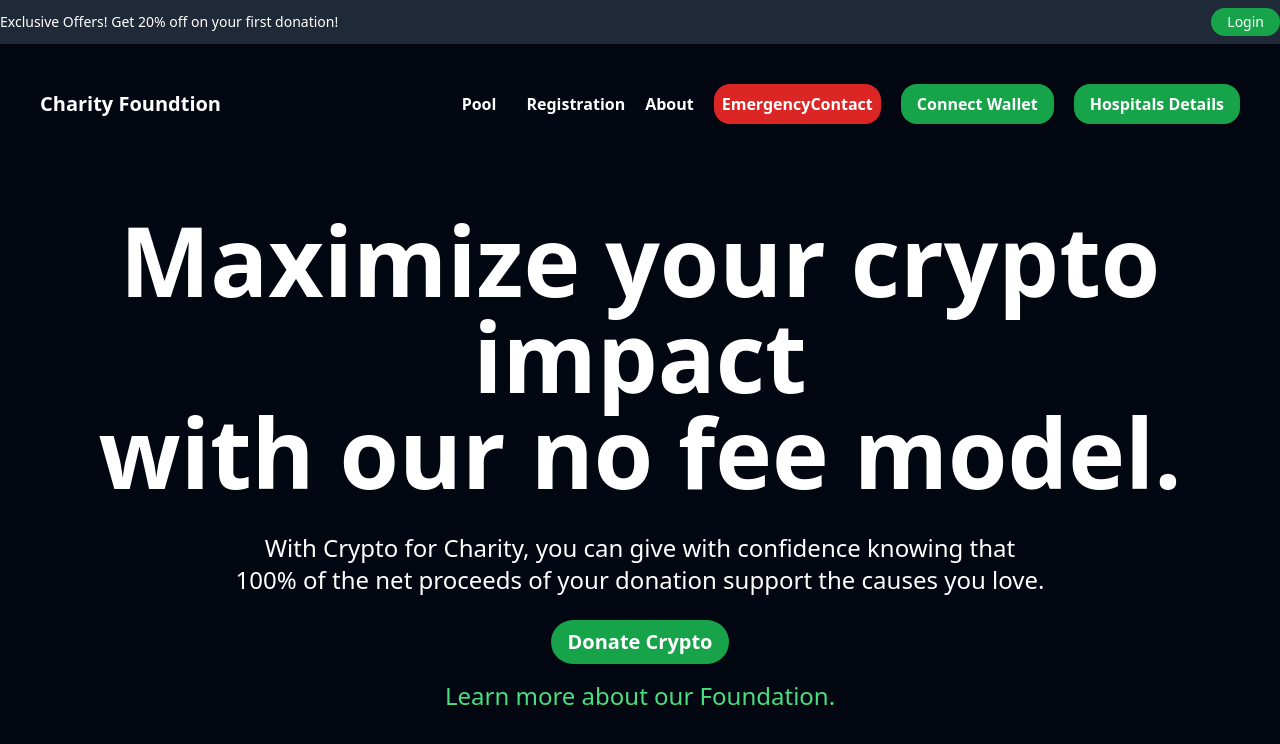
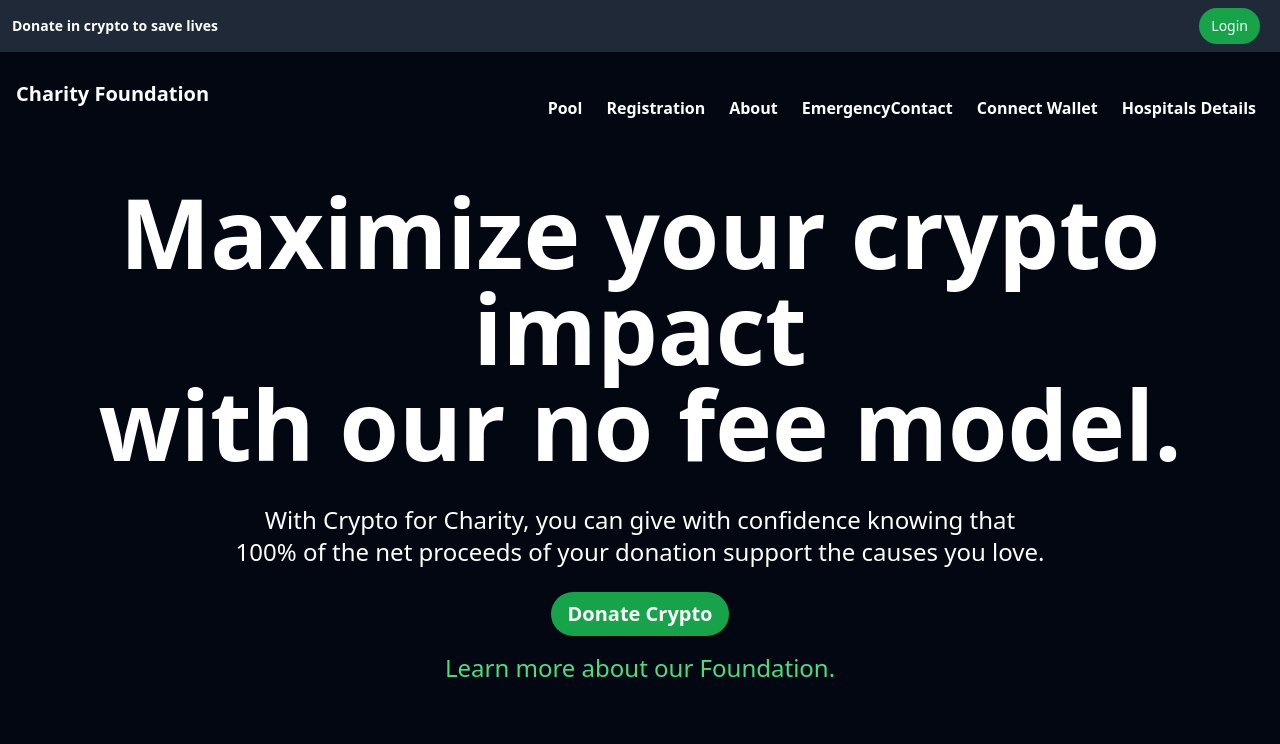
Before and after one commit to Usamahafiz8/charity-coin-moiz-fyp, a Next.js app: page / in a window 1280 px wide. Shown: the top 744 px of the page. Built offline with nearby package versions, Linux system fonts and the light colour scheme.

Commit message:
Edited the Menu bar and different views

```diff
--- a/src/components/Header.js
+++ b/src/components/Header.js
@@ -1,30 +1,22 @@
 import Link from "next/link";
 import React, { useState } from "react";
 import OfferBar from "./OfferBar";
-// import WalletConnectComponent from "./WalletConnectComponent";
-
-
-
-
-
 
 const Header = () => {
   const [isOpen, setIsOpen] = useState(false);
 
   return (
     <>
-    <OfferBar/>
+      <OfferBar />
       <div className="bg-gray-950 text-white">
-    <div className="font-sans font-bold m-0 p-6 box-border">
+        <div className="font-sans font-bold m-0 p-0 box-border">
           <header className="bg-gray-950 p-4">
-        <div className="container mx-auto flex justify-between items-center">
-          <Link href="/"  className="text-white text-xl font-bold hover:cursor-pointer">Charity Foundtion</Link>
-
-
+            <div className="container mx-auto flex justify-between items-center relative">
+              <Link href="/" className="text-white text-xl font-bold hover:cursor-pointer">Charity Foundation</Link>
 
               {/* Hamburger Icon */}
               <button
-            className="text-white block lg:hidden"
+                className="text-white block lg:hidden h-10 w-10 flex items-center justify-center" // Fixed size
                 onClick={() => setIsOpen(!isOpen)}
                 aria-label="Toggle Navigation"
                 aria-expanded={isOpen}
@@ -35,41 +27,25 @@ const Header = () => {
               </button>
 
               {/* Navigation Links */}
-             <nav className={`lg:flex ${isOpen ? 'block' : 'hidden'} lg:block`}>
-             <ul className="flex flex-col md:flex-row md:items-center list-none space-y-4 md:space-y-0 md:space-x-5">
-              <li className="mr-2.5">
-                <Link href="/Pool" className="text-white" >Pool</Link>
-              </li>
-              <li className="mr-2.5">
-                <Link href="/registration" className="text-white ">Registration</Link>
-              </li>
-
-              <li className="mr-2.5">
-                <Link href="/about" className="text-white">About</Link>
-              </li>
-
-              <li className="mr-2.5  bg-red-600 rounded-2xl p-2">
-                <Link href="/contact" className="text-white bg-red-600  rounded-xl ">EmergencyContact</Link>
-              </li>
-
-              <li className="mr-2.5">
-              <button
-              // onClick={() => connectWallet("walletconnect")}
-              className="bg-green-600 text-white py-2 px-4 rounded-2xl  hover:bg-green-400 transition duration-200"
+              <nav className={`lg:flex ${isOpen ? 'block' : 'hidden'} lg:block mt-5`}>
+                <ul
+                  className={`absolute left-0 right-0 mt-2 bg-gray-950 ${
+                    isOpen ? 'border border-white' : 'border-0'
+                  } transition-all duration-300 ease-in-out rounded-md ${
+                    isOpen ? 'max-h-screen opacity-100' : 'max-h-0 opacity-0'
+                  } overflow-hidden flex flex-col md:items-center list-none gap-2 z-50 lg:static lg:max-h-full lg:opacity-100 lg:flex-row lg:border-0`}
+                  style={{ marginLeft: '5px' }} // Move the menu right by 5px
                 >
-              Connect Wallet
-              </button>
-
-              {/* <WalletConnectComponent/> */}
-              </li>
-              <li className="mr-2.5">
-              <Link href="/hospitaldetails">
-         <button className="bg-green-600 text-white px-4 py-2 rounded-2xl hover:bg-green-400 duration-200">
-            Hospitals Details
-          </button>
-
+                  {["Pool", "Registration", "About", "EmergencyContact", "Connect Wallet", "Hospitals Details"].map((text, index) => (
+                    <li key={index}>
+                      <Link
+                        href={`/${text.toLowerCase().replace(' ', '')}`} // Assuming your routes are lowercase and without spaces
+                        className="text-white hover:bg-gray-700 rounded-md p-2 transition duration-200"
+                      >
+                        {text}
                       </Link>
                     </li>
+                  ))}
                 </ul>
               </nav>
             </div>
--- a/src/components/OfferBar.js
+++ b/src/components/OfferBar.js
@@ -1,16 +1,29 @@
-// components/OfferBar.js
 import Link from 'next/link';
+import React, { useState, useEffect } from 'react';
 
 const OfferBar = () => {
+  const [showFirstText, setShowFirstText] = useState(true);
+
+  useEffect(() => {
+    const interval = setInterval(() => {
+      setShowFirstText(prev => !prev);
+    }, 4000); // Switch every 4 seconds
+
+    return () => clearInterval(interval); // Cleanup on unmount
+  }, []);
+
   return (
-
-
-    <div className="bg-gray-800 ">
-      <div className='container mx-auto text-white   text-sm py-2 px-2 lg:px-0 flex justify-between items-center'>
-        <p className="">Exclusive Offers! Get 20% off on your first donation!</p>
+    <div className="bg-gray-800">
+      <div className='container mx-auto text-white text-xs sm:text-sm py-1 sm:py-2 px-2 lg:px-0 flex justify-between items-center'>
+        {/* Conditional Rendering */}
+        {showFirstText ? (
+          <p className="text-center sm:text-left opacity-100 transition-opacity font-bold duration-1000 ml-3 ease-in-out">Exclusive Offers! Get 20% off on your first donation!</p>
+        ) : (
+          <p className="text-center sm:text-left opacity-100 transition-opacity font-bold duration-1000 ml-3 ease-in-out">Donate in crypto to save lives</p>
+        )}
         <div>
           <Link href="/login">
-          <button className="bg-green-600 text-white px-4 py-1 rounded-full hover:bg-green-400 transition duration-200">
+            <button className="bg-green-600 text-white px-3 py-2 rounded-full mr-5 hover:bg-green-400 transition duration-200 text-xs sm:text-sm">
               Login
             </button>
           </Link>
```
Lines whose indentation alone changed are shown as unchanged.
